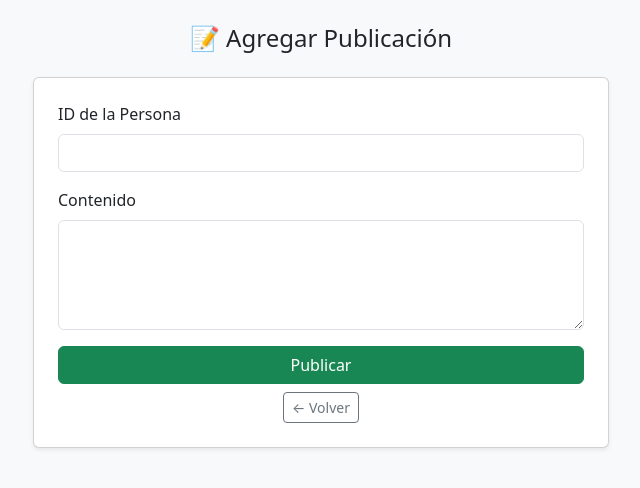
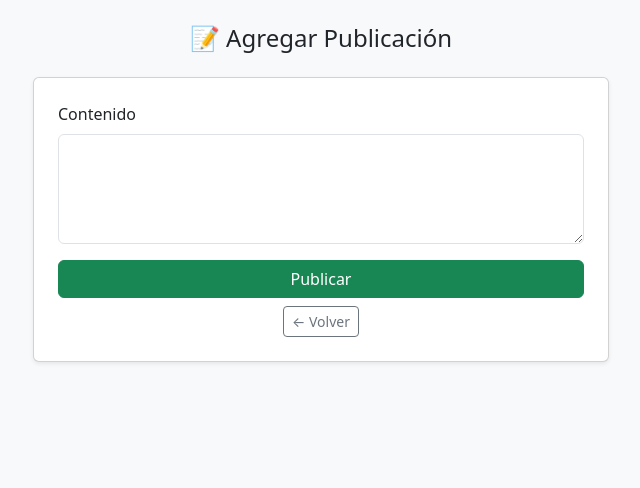
Before and after one commit to renelorea/redsocial, a Flask app: page /agregar_publicacion in a window 1280 px wide. Shown: the part 56-544 px from the top of the page, without its empty margins (319-959 px from the left). Run offline with Flask 3, Linux system fonts and the light colour scheme.

Commit message:
delete id

```diff
--- a/red_social_app/templates/agregar_publicacion.html
+++ b/red_social_app/templates/agregar_publicacion.html
@@ -67,10 +67,7 @@
   {% endwith %}
 
   <form method="post" class="card p-4 shadow-sm needs-validation" novalidate>
-    <div class="mb-3">
-      <label class="form-label">ID de la Persona</label>
-      <input type="number" name="persona_id" value="{{ session['usuario_id'] }}" class="form-control" readonly>
-    </div>
+    <input type="hidden" name="persona_id" value="{{ session['usuario_id'] }}" class="form-control" readonly>
     <div class="mb-3">
       <label class="form-label">Contenido</label>
       <textarea name="contenido" class="form-control" rows="4" required></textarea>
```
